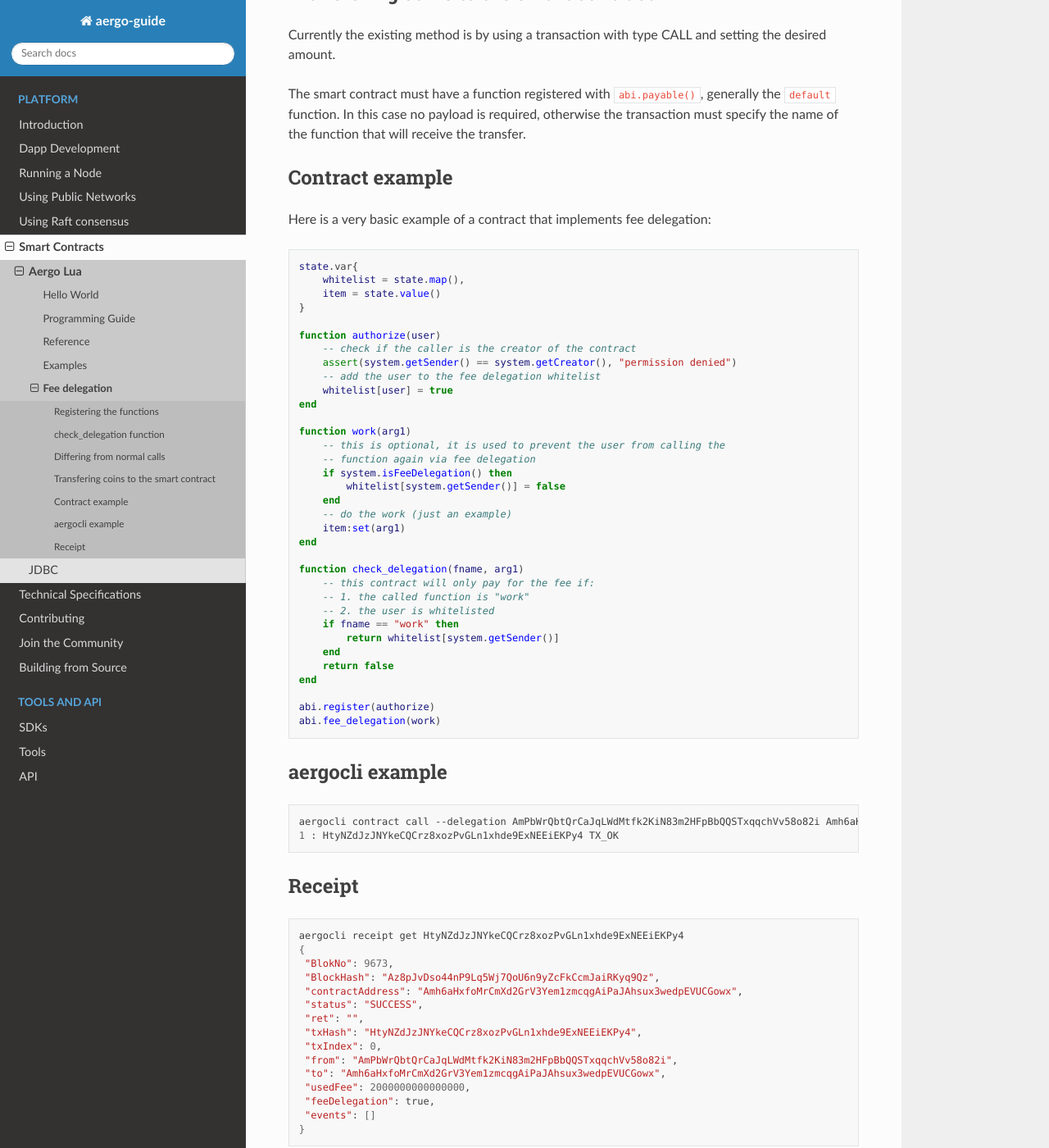
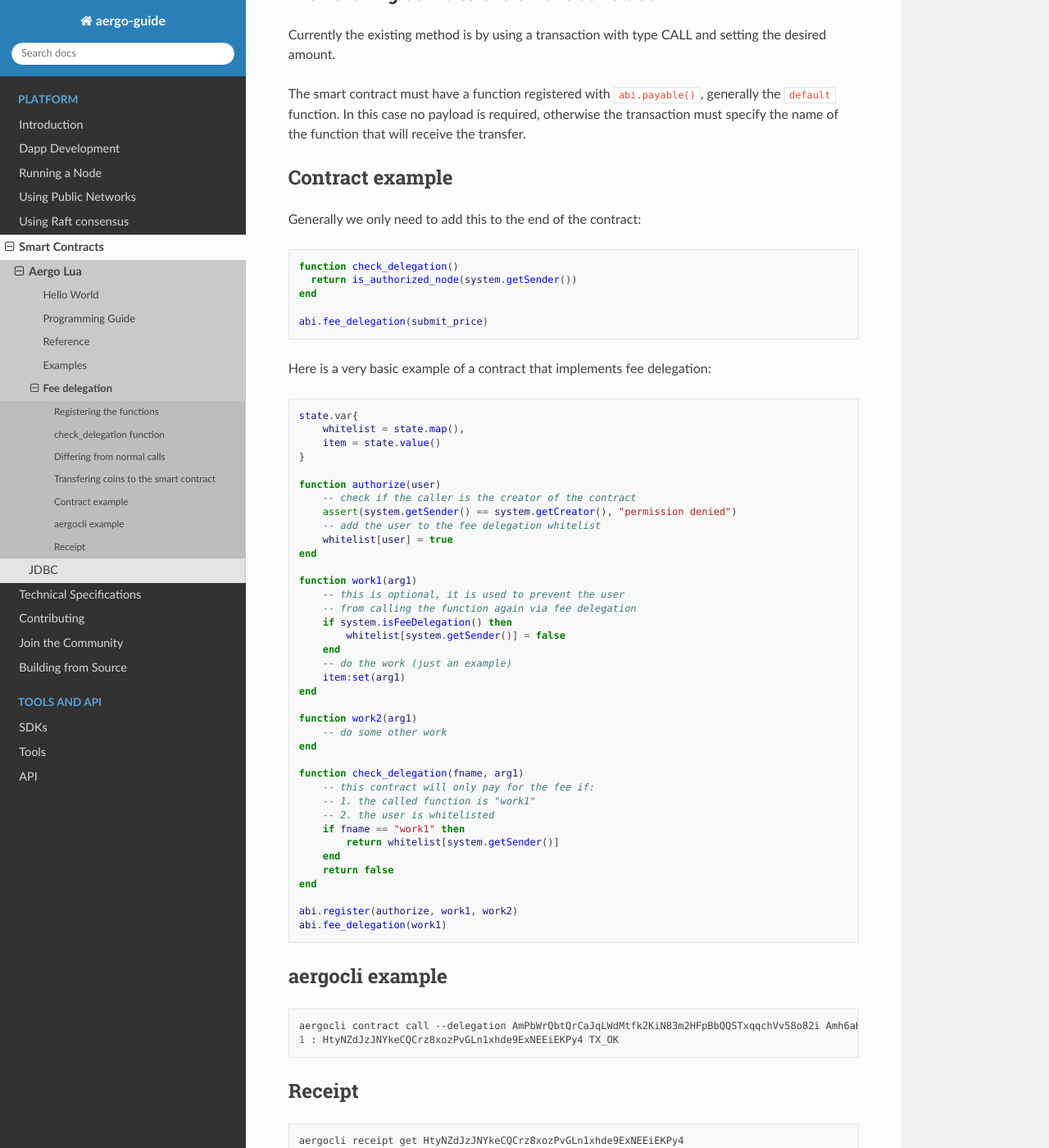
Before and after one commit to aergoio/guide, a Sphinx documentation site: the page built from source/smart-contracts/lua/using-fee-delegation.md, in a window 1280 px wide and 1400 px high, scrolled down 1241 px. Shown: the whole window at 82% size. Built offline with Sphinx 7.4.7 and the Read the Docs theme 3.1.0, drawn with Linux system fonts in a browser that asks for light colours.

Commit message:
update example contract for fee delegation

````diff
--- a/source/smart-contracts/lua/using-fee-delegation.md
+++ b/source/smart-contracts/lua/using-fee-delegation.md
@@ -48,6 +48,16 @@ In this case no payload is required, otherwise the transaction must specify the
 
 ## Contract example
 
+Generally we only need to add this to the end of the contract:
+
+```lua
+function check_delegation()
+  return is_authorized_node(system.getSender())
+end
+
+abi.fee_delegation(submit_price)
+```
+
 Here is a very basic example of a contract that implements fee delegation:
 
 ``` lua
@@ -63,9 +73,9 @@ function authorize(user)
     whitelist[user] = true
 end
 
-function work(arg1)
-    -- this is optional, it is used to prevent the user from calling the
-    -- function again via fee delegation
+function work1(arg1)
+    -- this is optional, it is used to prevent the user
+    -- from calling the function again via fee delegation
     if system.isFeeDelegation() then
         whitelist[system.getSender()] = false
     end
@@ -73,18 +83,22 @@ function work(arg1)
     item:set(arg1)
 end
 
+function work2(arg1)
+    -- do some other work
+end
+
 function check_delegation(fname, arg1)
     -- this contract will only pay for the fee if:
-    -- 1. the called function is "work"
+    -- 1. the called function is "work1"
     -- 2. the user is whitelisted
-    if fname == "work" then
+    if fname == "work1" then
         return whitelist[system.getSender()]
     end
     return false
 end
 
-abi.register(authorize)
-abi.fee_delegation(work)
+abi.register(authorize, work1, work2)
+abi.fee_delegation(work1)
 ```
 
 ## aergocli example
````
